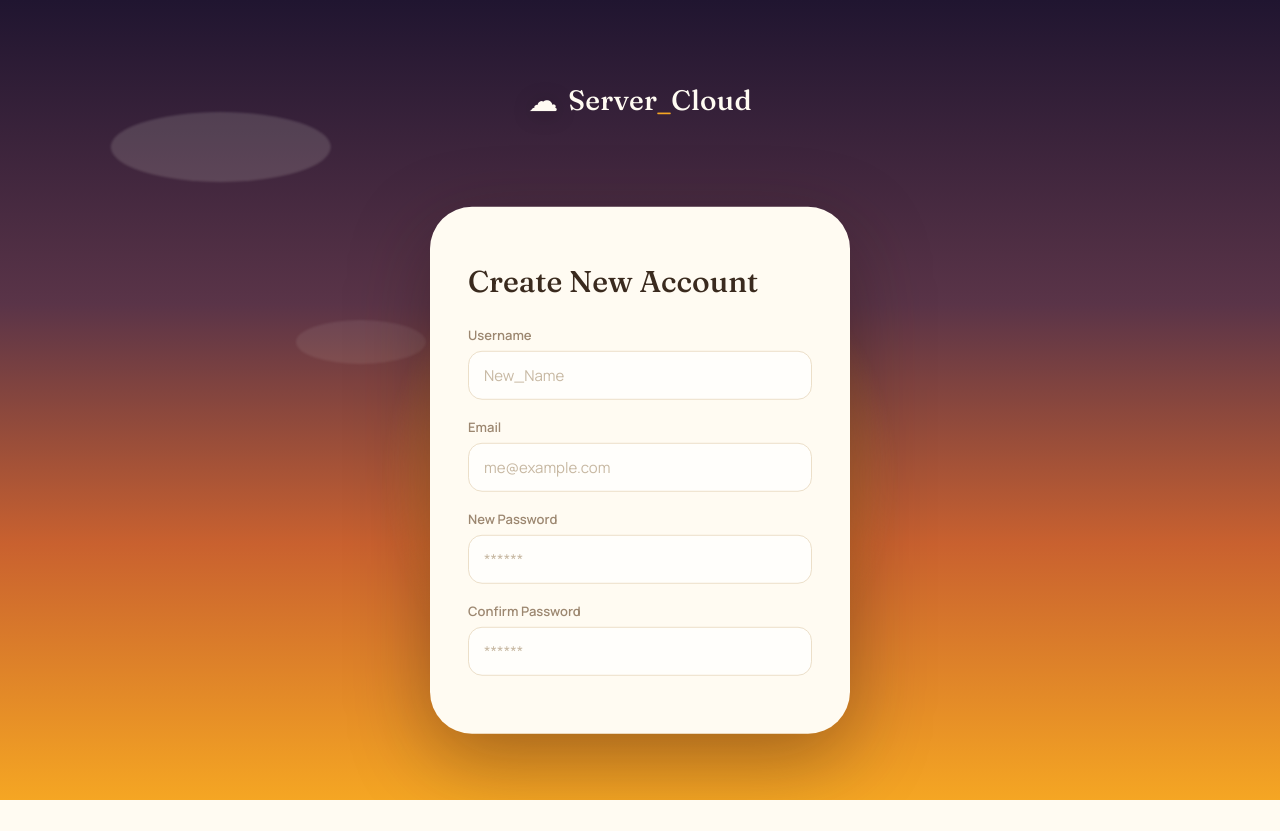
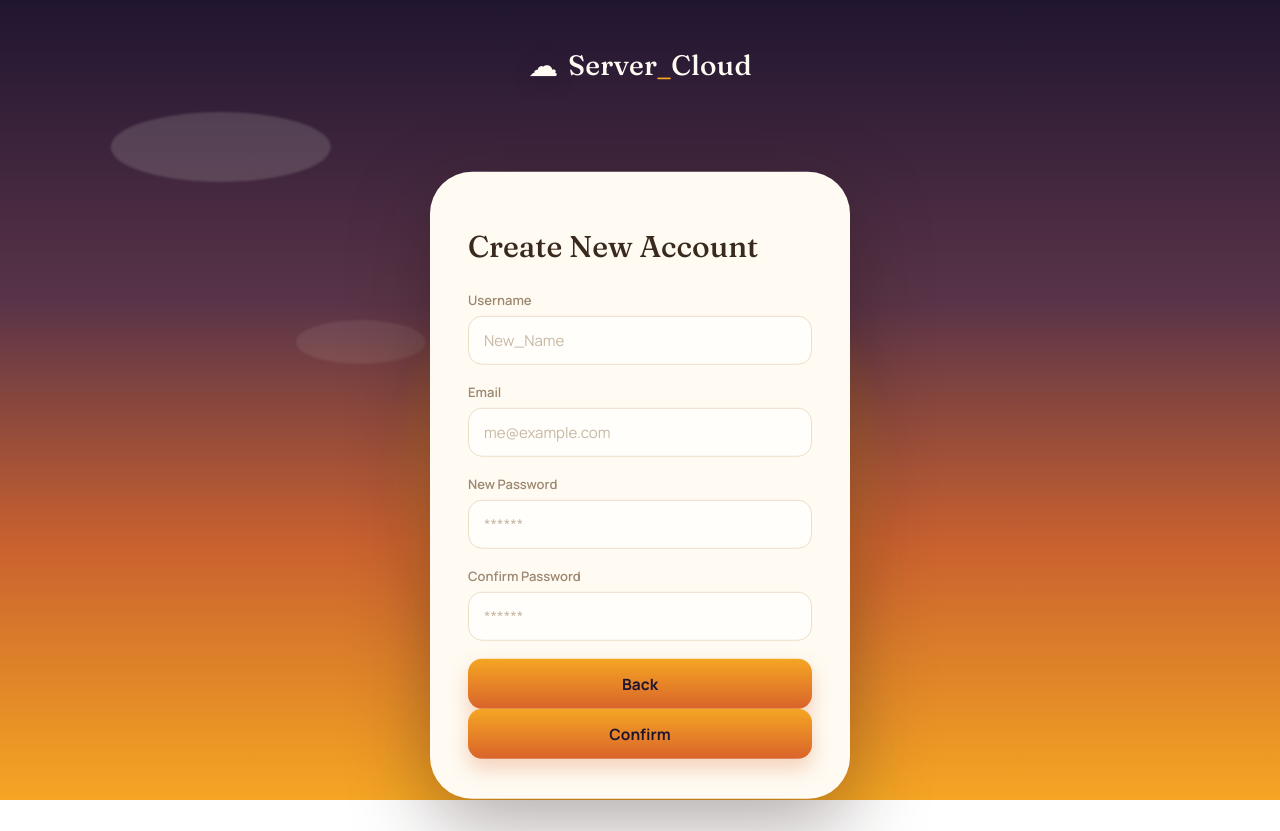
Before and after one commit to DylanJamie/cloud_raspberrypi, a FastAPI app: page /create_account in a window 1280 px wide. Before the commit the page ends 800 px from the top, so only its background shows below. Run offline with FastAPI, Linux system fonts and the light colour scheme.

Commit message:
back buttons and confirm wrough draft

```diff
--- a/app/templates/create_account.html
+++ b/app/templates/create_account.html
@@ -47,8 +47,10 @@
 	     <label class="field">
 	      <span class="field__label">Confirm Password</span>
 	      <input type="password" id="confirm_password" name="confirm_password" placeholder="******" autocomplete="confirm-password" required>
-            </label>
+             </label>
 
+	     <button type="submit" class="btn">Back</button>
+	     <button type="submit" class="btn">Confirm</button>
 
 	    </form>
 
```
